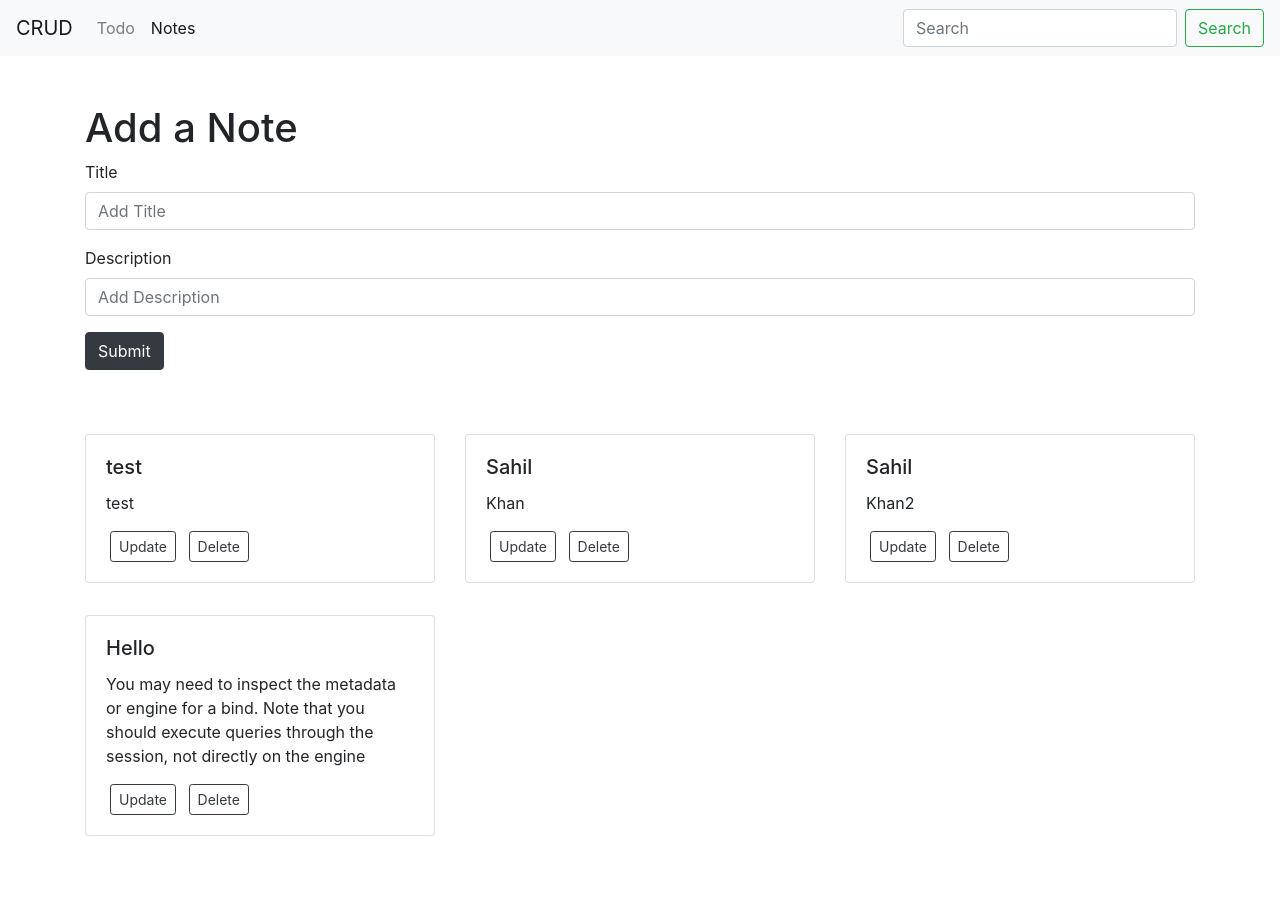
After one commit to MrKhan79/Todo-Flask-, a Flask app: page /notes in a window 1280 px wide. The commit adds this page. Run offline with Flask 2, Linux system fonts and the light colour scheme; data comes from the database, SQL or seed files in the repository; both versions use the stored data as it was after the commit.

Commit message:
added notes

```diff
--- a/app.py
+++ b/app.py
@@ -5,6 +5,9 @@ from datetime import datetime
 
 app = Flask(__name__)
 app.config['SQLALCHEMY_DATABASE_URI'] = "sqlite:///todo.db"
+app.config['SQLALCHEMY_BINDS'] = {
+    'notes': "sqlite:///notes.db"
+}
 app.config["SQLALCHEMY_TRACK_MODIFICATIONS"] = False
 db = SQLAlchemy(app)
 # db.init_app(app)
@@ -19,6 +22,15 @@ class Todo(db.Model):
     def __repr__(self) -> str:
         return f"{self.sno} - {self.title}"
 
+class Notes(db.Model):
+    __bind_key__ = 'notes'
+    sno = db.Column(db.Integer, primary_key=True)
+    title = db.Column(db.String(200), nullable=False)
+    desc = db.Column(db.String(500), nullable=False)
+    date_created = db.Column(db.DateTime, default= datetime.utcnow)
+
+    def __repr__(self) -> str:
+        return f"{self.sno} - {self.title}"
 
 
 @app.route('/', methods=['GET', "POST"])
@@ -33,11 +45,19 @@ def hello_world():
     allTodo = Todo.query.all()
     return render_template('index.html', allTodo=allTodo)
 
-@app.route('/show')
-def products():
-    allTodo = Todo.query.all()
-    print(allTodo)
-    return 'Hello'
+@app.route('/notes',methods=['GET', "POST"] )
+def notes():
+    if request.method=="POST":
+        title = request.form['title']
+        desc = request.form['desc']
+        todo = Notes(title=title, desc=desc)
+        db.session.add(todo)
+        db.session.commit()
+    allNotes = Notes.query.all()
+    # print(allNotes)
+    return render_template('notes.html', allNotes=allNotes)
+
+
 
 
 @app.route('/update/<int:sno>', methods=['GET', "POST"])
--- a/templates/base.html
+++ b/templates/base.html
@@ -16,11 +16,11 @@
       crossorigin="anonymous"
     />
 
-    <title>Hello, world!</title>
+    <title>Flask CRUD</title>
   </head>
   <body>
     <nav class="navbar navbar-expand-lg navbar-light bg-light">
-        <a class="navbar-brand" href="/">Todo</a>
+        <a class="navbar-brand" href="#">CRUD</a>
         <button
           class="navbar-toggler"
           type="button"
@@ -35,15 +35,11 @@
 
         <div class="collapse navbar-collapse" id="navbarSupportedContent">
           <ul class="navbar-nav mr-auto">
-            <li class="nav-item active">
-              <a class="nav-link" href="#"
-                >Home <span class="sr-only">(current)</span></a
-              >
-            </li>
-            <li class="nav-item">
-              <a class="nav-link" href="#">Link</a>
-            </li>
-            <li class="nav-item dropdown">
+          {% block title %}
+
+          {% endblock title %}
+
+            <!-- <li class="nav-item dropdown">
               <a
                 class="nav-link dropdown-toggle"
                 href="#"
@@ -70,7 +66,7 @@
                 aria-disabled="true"
                 >Disabled</a
               >
-            </li>
+            </li> -->
           </ul>
           <form  class="form-inline my-2 my-lg-0">
             <input
--- /dev/null
+++ b/templates/notes.html
@@ -0,0 +1,74 @@
+{% extends 'base.html' %}
+{% block title %}
+<li class="nav-item ">
+  <a class="nav-link" href="/"
+    >Todo </a
+  >
+</li>
+<li class="nav-item active">
+  <a class="nav-link" href="/notes">
+    Notes<span class="sr-only">(current)</span></a>
+</li>
+{% endblock title %}}
+{% block body %}
+<!-- <div class="grid text-center">
+    <div class="g-col-4">.g-col-4</div>
+    <div class="g-col-4">.g-col-4</div>
+    <div class="g-col-4">.g-col-4</div>
+</div> -->
+<div class="container my-5">
+    <h1>Add a Note</h1>
+  <form action='/notes' method="POST">
+    <div class="form-group">
+      <label for="title">Title</label>
+      <input
+        type="text"
+        class="form-control"
+        id="title"
+        name="title"
+        aria-describedby="emailHelp"
+        placeholder="Add Title"
+      />
+      <!-- <small id="emailHelp" class="form-text text-muted"
+        >We'll never share your email with anyone else.</small
+      > -->
+    </div>
+    <div class="form-group">
+      <label for="desc">Description</label>
+      <input
+        type="text"
+        class="form-control"
+        id="desc"
+        name="desc"
+        placeholder="Add Description"
+      />
+    </div>
+
+    <button type="submit" class="btn btn-dark btn-primary" name="add">Submit</button>
+  </form>
+
+</div>
+<div class="container my-5">
+{% if allNotes|length==0 %}
+        <div class="alert alert-secondary" role="alert">
+         No Todos Found, Add Your First Todo Now!
+        </div>
+
+{% else %}
+<div class="row m-8">
+{% for notes in allNotes %}
+    <div class="col-sm-4 my-3">
+      <div class="card">
+        <div class="card-body">
+          <h5 class="card-title">{{notes.title}}</h5>
+          <p class="card-text">{{notes.desc}}</p>
+          <a href="/update/" type="button" class="btn btn-outline-dark btn-sm mx-1">Update</a>
+          <a href="/delete/" type="button" class="btn btn-outline-dark btn-sm mx-1">Delete</a>
+        </div>
+      </div>
+    </div>
+{% endfor %}
+</div>
+{% endif %}
+</div>
+{% endblock body %}
```
Also changed, not shown: templates/index.html (+10 -0 lines), notes.db (added), todo.db.
